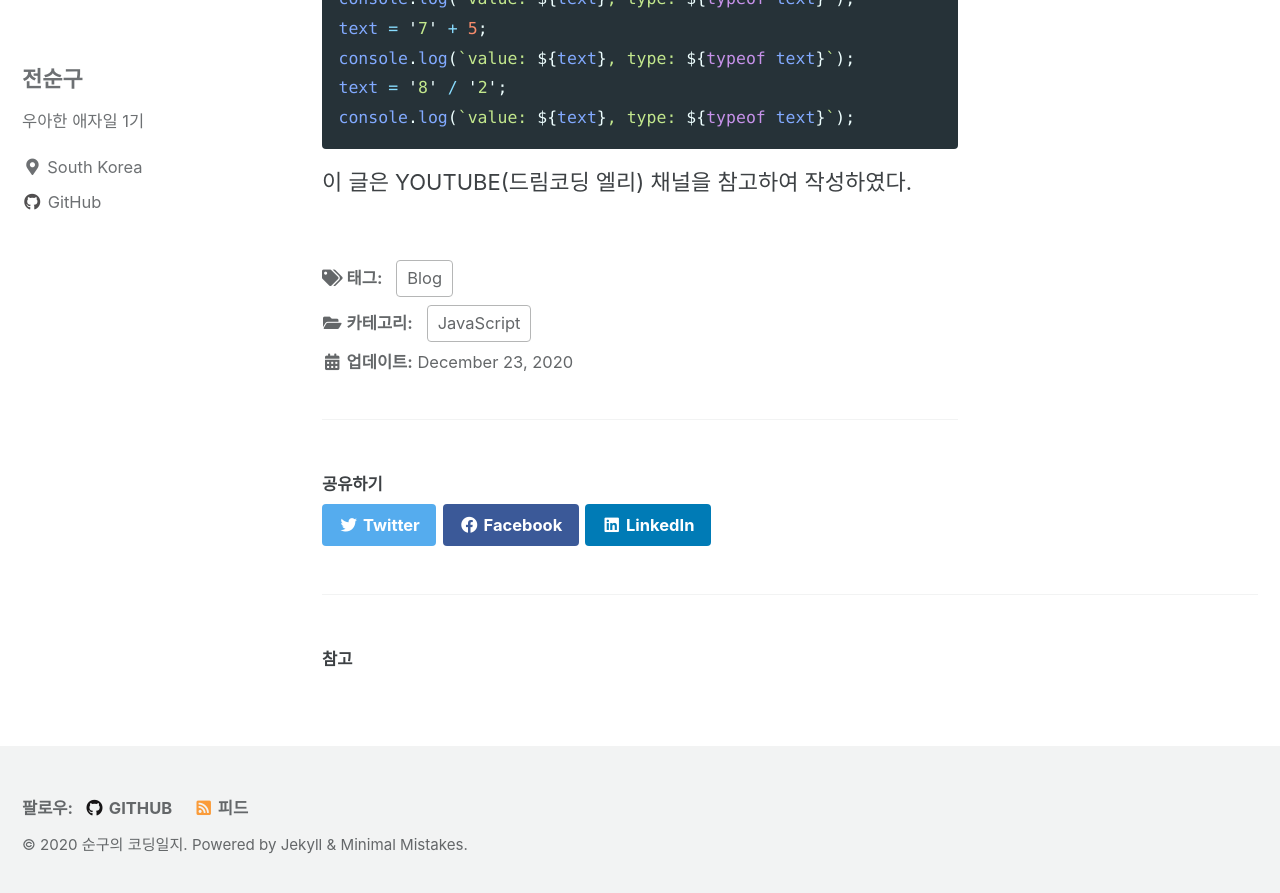
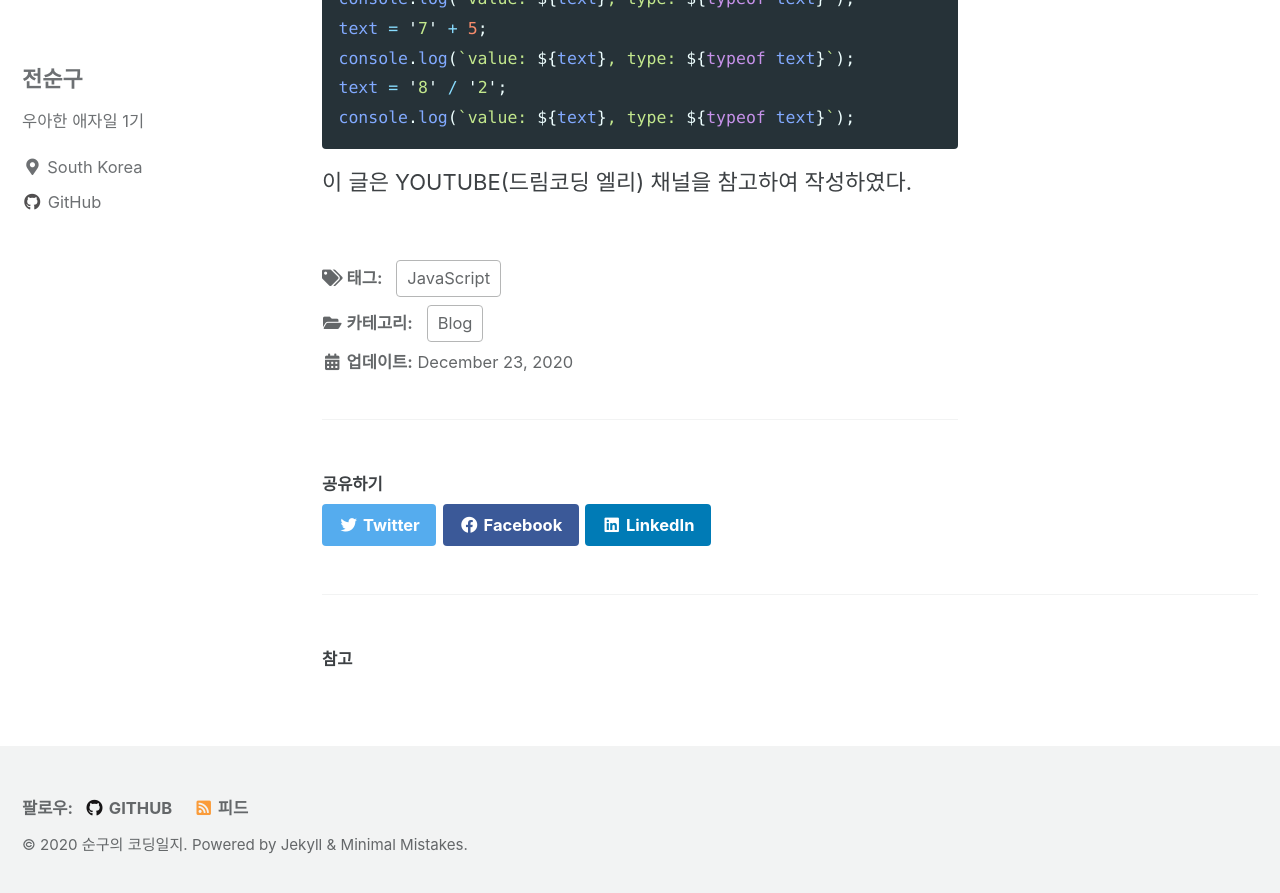
Before and after one commit to JeonSoongu/JeonSoongu.github.io, a Jekyll site: the page built from _posts/2020-12-23-hello.md, in a window 1280 px wide and 900 px high, scrolled down 3473 px. Shown: the top 893 px of the window. Built offline with Jekyll 4.4.1, drawn with Linux system fonts in a browser that asks for light colours; cached includes are drawn as plain includes.

Commit message:
태그, 카테고리 수정

```diff
--- a/_posts/2020-12-23-hello.md
+++ b/_posts/2020-12-23-hello.md
@@ -1,9 +1,9 @@
 ---
 title : "JavaScript 문법"
 category :
+    - Blog
+tag :
     - JavaScript
-tag :
-    - Blog
 author_profile: true
 sidebar_main: true
 use_math: true
```
